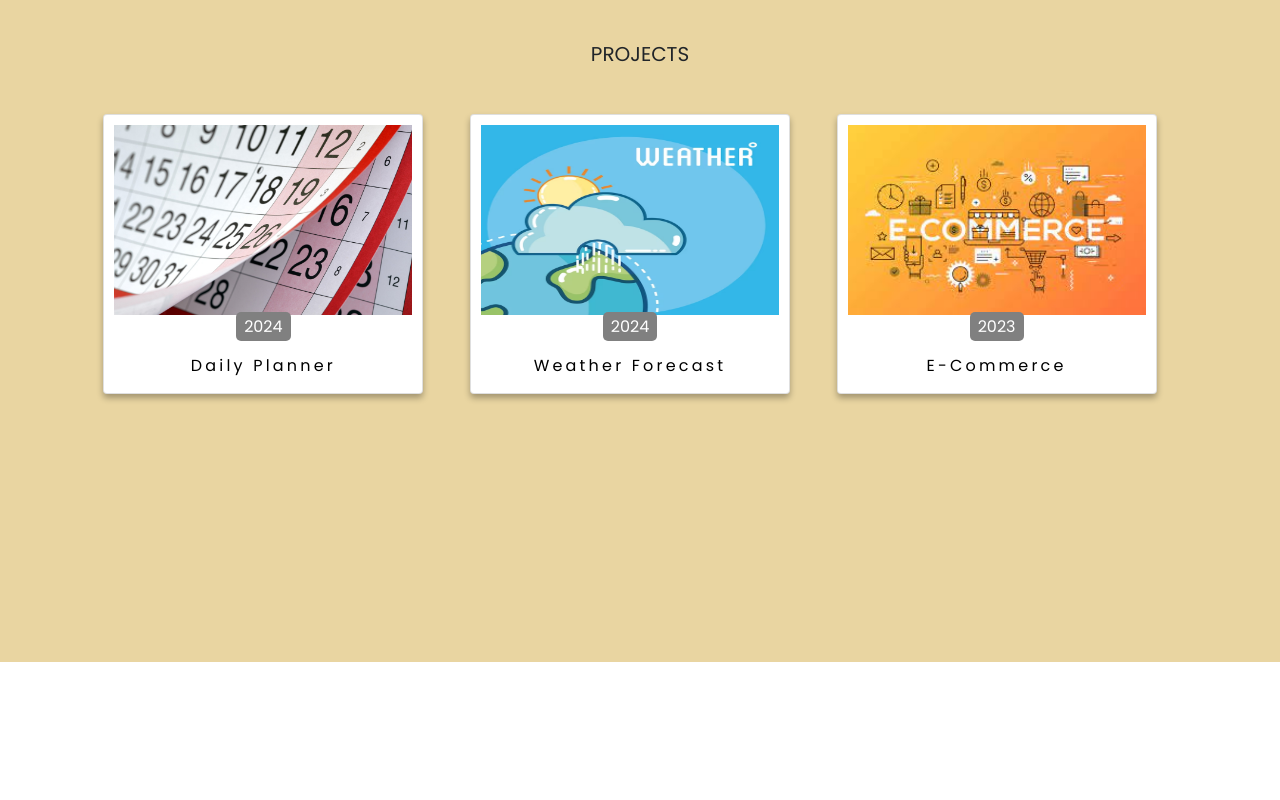
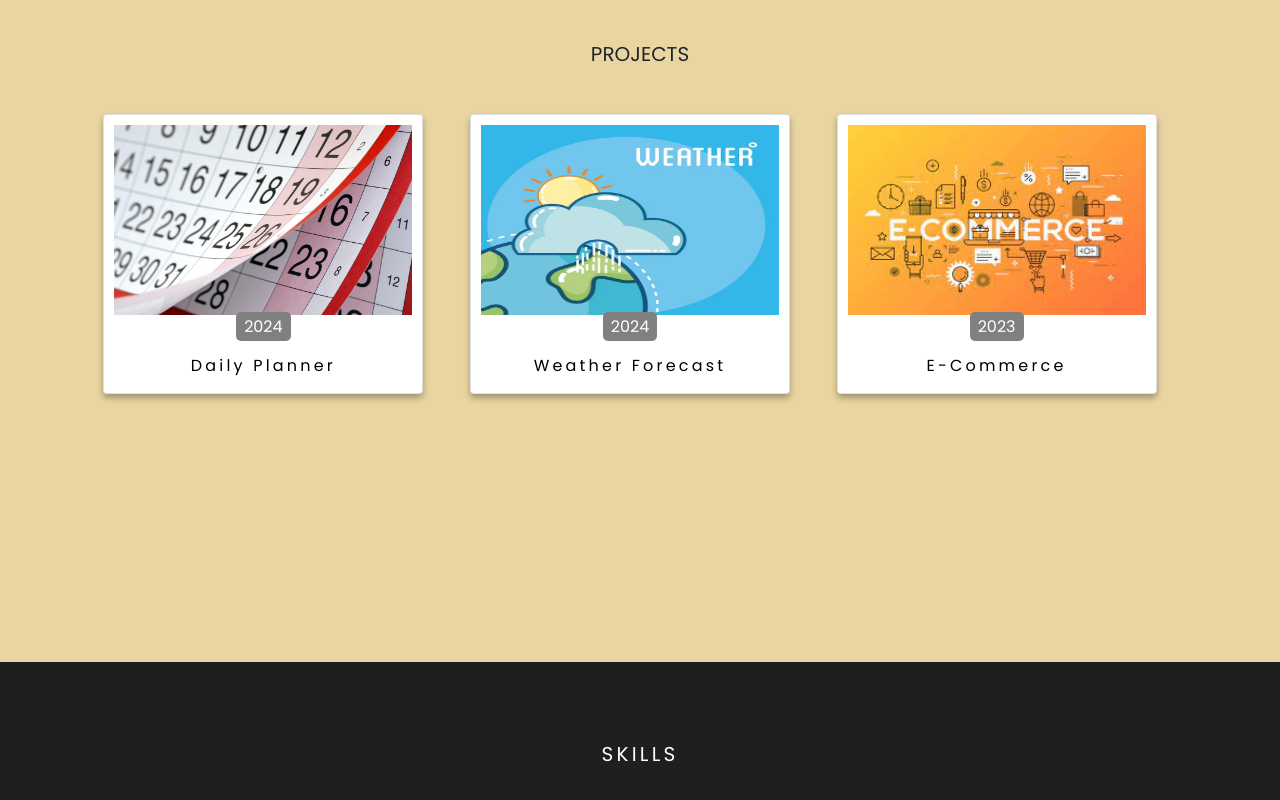
Before and after one commit to ns6296666/portfolio, a React (Vite) app in the folder react-portfolio/: page / in a window 1280 px wide. Shown: the part 1439-2239 px from the top of the page. Before the commit the page ends 2101 px from the top, so only its background shows below. Built offline with nearby package versions, Linux system fonts and the light colour scheme.

Commit message:
added skill heading

```diff
--- a/react-portfolio/src/App.css
+++ b/react-portfolio/src/App.css
@@ -208,3 +208,14 @@ text-align: center;
   font-weight: 400px;
   letter-spacing: .2rem;
 }
+
+/* skills css */
+.skills-section{
+  background-color:#1F1F1F;
+  height: 420px;
+  padding: 6%;
+}
+.skill-heading{
+  color:#fff;
+  letter-spacing: .2rem;
+}
--- a/react-portfolio/src/App.jsx
+++ b/react-portfolio/src/App.jsx
@@ -1,12 +1,14 @@
 import Home from "./Home";
 import About from "./About";
 import Project from "./Project";
+import Skills from "./Skills";
 function App() {
   return (
     <>
       <Home />
       <About />
       <Project />
+      <Skills />
     </>
   );
 }
--- a/react-portfolio/src/Heading.jsx
+++ b/react-portfolio/src/Heading.jsx
@@ -1,5 +1,15 @@
 import "./App.css";
 
 export default function Heading(props) {
-  return <p className="about-heading text-center">{props.name}</p>;
+  return (
+    <p
+      className={
+        props.name === "SKILLS"
+          ? "skill-heading about-heading text-center"
+          : "about-heading text-center"
+      }
+    >
+      {props.name}
+    </p>
+  );
 }
--- /dev/null
+++ b/react-portfolio/src/Skills.jsx
@@ -0,0 +1,10 @@
+import Heading from "./Heading";
+import "./App.css";
+
+export default function Skills() {
+  return (
+    <div className="skills-section">
+      <Heading name="SKILLS" className="skill-heading" />
+    </div>
+  );
+}
```
